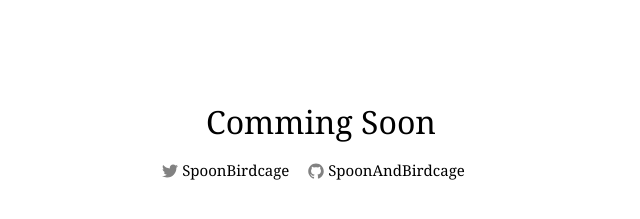
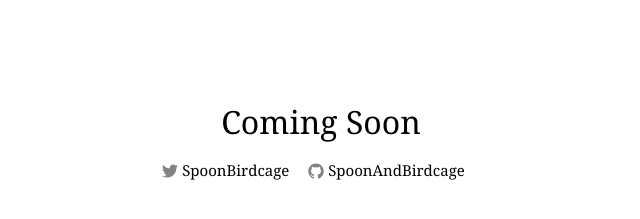
Before and after one commit to SpoonAndBirdcage/SpoonAndBirdcage.github.io, a Jekyll site: the page built from index.html, in a window 1280 px wide. Shown: the part 613-832 px from the top of the page, without its empty margins (319-959 px from the left). Built offline with Jekyll 4.4.1, drawn with Linux system fonts in a browser that asks for light colours.

Commit message:
Learning how to spell apparently

```diff
--- a/index.html
+++ b/index.html
@@ -3,5 +3,5 @@ layout: default
 ---
 <a href="http://www.spoonandbirdcage.com">
   <img class="bd-logo" src="images/logo_650x650.png" />
-  <h1 class="soon">Comming Soon</h1>
+  <h1 class="soon">Coming Soon</h1>
 </a>
```
